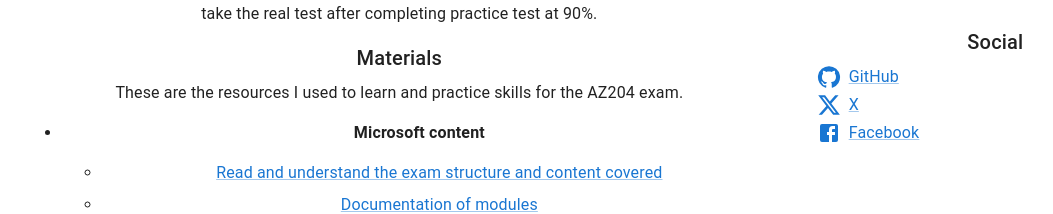
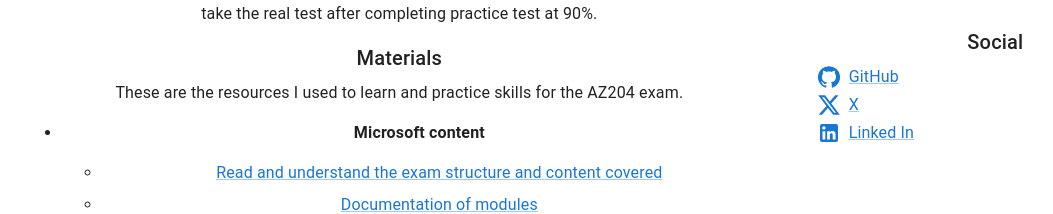
Before and after one commit to ErikGraciosa/testPortfolio, a React (Vite) app: page / in a window 1280 px wide. Shown: the part 1289-1503 px from the top of the page, without its empty margins (42-1095 px from the left). Built offline with nearby package versions, Linux system fonts and the light colour scheme.

Commit message:
update socials

```diff
--- a/src/blogDemoFiles/Blog.tsx
+++ b/src/blogDemoFiles/Blog.tsx
@@ -2,7 +2,7 @@ import CssBaseline from '@mui/material/CssBaseline';
 import Grid from '@mui/material/Grid';
 import Container from '@mui/material/Container';
 import GitHubIcon from '@mui/icons-material/GitHub';
-import FacebookIcon from '@mui/icons-material/Facebook';
+import LinkedInIcon from '@mui/icons-material/LinkedIn';
 import XIcon from '@mui/icons-material/X';
 import { createTheme, ThemeProvider } from '@mui/material/styles';
 import Header from './Header';
@@ -69,9 +69,9 @@ const sidebar = {
     { title: 'April 1999', url: '#' },
   ],
   social: [
-    { name: 'GitHub', icon: GitHubIcon },
-    { name: 'X', icon: XIcon },
-    { name: 'Facebook', icon: FacebookIcon },
+    { name: 'GitHub', icon: GitHubIcon, url: 'https://github.com/ErikGraciosa' },
+    { name: 'X', icon: XIcon, url: 'https://twitter.com/erikgraciosa' },
+    { name: 'Linked In', icon: LinkedInIcon, url: 'https://www.linkedin.com/in/erikgraciosa/' }
   ],
 };
 
--- a/src/blogDemoFiles/Sidebar.tsx
+++ b/src/blogDemoFiles/Sidebar.tsx
@@ -13,6 +13,7 @@ interface SidebarProps {
   social: ReadonlyArray<{
     icon: React.ElementType;
     name: string;
+    url: string;
   }>;
   title: string;
 }
@@ -43,7 +44,7 @@ export default function Sidebar(props: SidebarProps) {
         <Link
           display="block"
           variant="body1"
-          href="#"
+          href={network.url}
           key={network.name}
           sx={{ mb: 0.5 }}
         >
```
